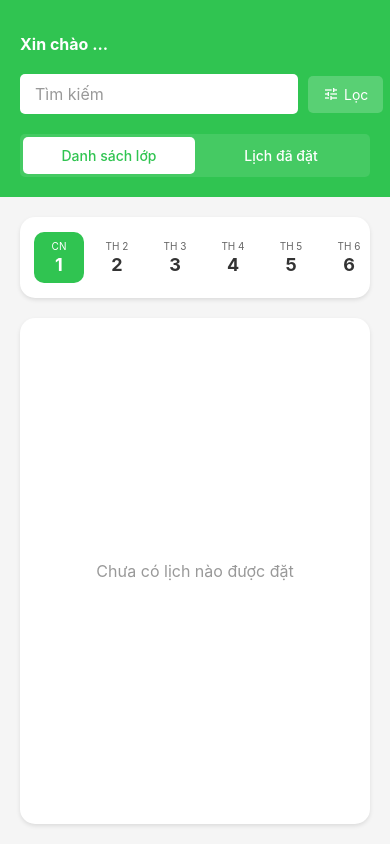
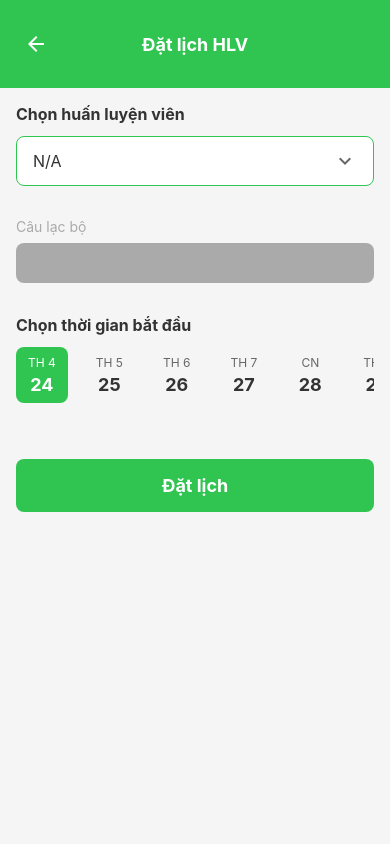
Before and after one commit to ThachTuyenNura/GymXFit, a React Native app: screen / in a window 390 px wide. Built offline with nearby package versions, Linux system fonts and the light colour scheme.

Commit message:
feat: Create Book Calender

```diff
--- a/App.tsx
+++ b/App.tsx
@@ -1,11 +1,12 @@
 import { StyleSheet, Text, View } from 'react-native'
 import React from 'react'
 import Calendar from './src/components/pt/screens/Calendar'
+import Book from './src/components/pt/screens/Book'
 
 const App = () => {
   return (
     <View style={styles.container}>
-      <Calendar />
+      <Book />
     </View>
   )
 }
--- a/src/components/pt/screens/Book.jsx
+++ b/src/components/pt/screens/Book.jsx
@@ -1,14 +1,209 @@
-import { StyleSheet, Text, View } from 'react-native'
-import React from 'react'
+import React, { useState } from 'react';
+import {
+  StyleSheet,
+  Text,
+  View,
+  TouchableOpacity,
+  ScrollView,
+  StatusBar,
+  SafeAreaView
+} from 'react-native';
+import Icon from 'react-native-vector-icons/MaterialIcons';
 
 const Book = () => {
+  const [selectedTrainer, setSelectedTrainer] = useState('');
+  const [selectedDate, setSelectedDate] = useState(24);
+
+  const weekDays = [
+    { day: 'TH 4', date: 24 },
+    { day: 'TH 5', date: 25 },
+    { day: 'TH 6', date: 26 },
+    { day: 'TH 7', date: 27 },
+    { day: 'CN', date: 28 },
+    { day: 'TH 2', date: 29 },
+    { day: 'TH 3', date: 30 },
+  ];
+
   return (
-    <View>
-      <Text>Book</Text>
-    </View>
-  )
-}
+    <SafeAreaView style={styles.container}>
+      <StatusBar backgroundColor="#8B0000" barStyle="light-content" />
 
-export default Book
+      {/* Header */}
+      <View style={styles.header}>
+        <TouchableOpacity style={styles.backButton}>
+          <Icon name="arrow-back" size={24} color="white" />
+        </TouchableOpacity>
+        <Text style={styles.headerTitle}>Đặt lịch HLV</Text>
+        <View style={styles.headerRight} />
+      </View>
 
-const styles = StyleSheet.create({})
+      <ScrollView style={styles.scrollContainer}>
+        <View style={styles.section}>
+          <Text style={styles.sectionTitle}>Chọn huấn luyện viên</Text>
+          <TouchableOpacity style={styles.dropdown}>
+            <Text style={styles.dropdownText}>
+              {selectedTrainer || 'N/A'}
+            </Text>
+            <Icon name="keyboard-arrow-down" size={24} color="#666" />
+          </TouchableOpacity>
+        </View>
+
+        <View style={styles.section}>
+          <Text style={styles.sectionTitle2}>Câu lạc bộ</Text>
+          <View style={styles.clubContainer}>
+            {/* Placeholder for club selection */}
+          </View>
+        </View>
+
+        <View style={styles.section}>
+          <Text style={styles.sectionTitle}>Chọn thời gian bắt đầu</Text>
+
+          <ScrollView
+            horizontal
+            showsHorizontalScrollIndicator={false}
+            style={styles.calendarScroll}
+          >
+            {weekDays.map((item, index) => (
+              <TouchableOpacity
+                key={index}
+                style={[
+                  styles.dayContainer,
+                  selectedDate === item.date && styles.selectedDayContainer
+                ]}
+                onPress={() => setSelectedDate(item.date)}
+              >
+                <Text style={[
+                  styles.dayText,
+                  selectedDate === item.date && styles.selectedDayText
+                ]}>
+                  {item.day}
+                </Text>
+                <Text style={[
+                  styles.dateText,
+                  selectedDate === item.date && styles.selectedDateText
+                ]}>
+                  {item.date}
+                </Text>
+              </TouchableOpacity>
+            ))}
+          </ScrollView>
+        </View>
+
+        {/* Book Button */}
+        <TouchableOpacity style={styles.bookButton}>
+          <Text style={styles.bookButtonText}>Đặt lịch</Text>
+        </TouchableOpacity>
+      </ScrollView>
+    </SafeAreaView>
+  );
+};
+
+export default Book;
+
+const styles = StyleSheet.create({
+  container: {
+    flex: 1,
+    backgroundColor: '#f5f5f5',
+  },
+  header: {
+    backgroundColor: '#30C451',
+    flexDirection: 'row',
+    alignItems: 'center',
+    paddingHorizontal: 24,
+    paddingVertical: 32,
+    justifyContent: 'space-between',
+  },
+  backButton: {
+    width: 40,
+  },
+  headerTitle: {
+    color: 'white',
+    fontSize: 18,
+    fontWeight: 'bold',
+    flex: 1,
+    textAlign: 'center',
+  },
+  headerRight: {
+    width: 40,
+  },
+  scrollContainer: {
+    flex: 1,
+    paddingHorizontal: 16,
+  },
+  section: {
+    marginVertical: 16,
+  },
+  sectionTitle: {
+    fontSize: 16,
+    fontWeight: 'bold',
+    color: '#333',
+    marginBottom: 12,
+  },
+  sectionTitle2: {
+    fontSize: 14,
+    color: '#aaaaaaff',
+    marginBottom: 8,
+  },
+  dropdown: {
+    backgroundColor: 'white',
+    borderWidth: 1,
+    borderColor: '#30C451',
+    borderRadius: 8,
+    paddingHorizontal: 16,
+    paddingVertical: 12,
+    flexDirection: 'row',
+    justifyContent: 'space-between',
+    alignItems: 'center',
+  },
+  dropdownText: {
+    fontSize: 16,
+    color: '#333',
+  },
+  clubContainer: {
+    backgroundColor: '#aaaaaaff',
+    height: 40,
+    borderRadius: 8,
+  },
+  calendarScroll: {
+    marginBottom: 20,
+  },
+  dayContainer: {
+    alignItems: 'center',
+    marginRight: 16,
+    paddingVertical: 8,
+    paddingHorizontal: 12,
+    borderRadius: 8,
+    minWidth: 50,
+  },
+  selectedDayContainer: {
+    backgroundColor: '#30C451',
+  },
+  dayText: {
+    fontSize: 12,
+    color: '#666',
+    marginBottom: 4,
+  },
+  selectedDayText: {
+    color: 'white',
+  },
+  dateText: {
+    fontSize: 18,
+    fontWeight: 'bold',
+    color: '#333',
+  },
+  selectedDateText: {
+    color: 'white',
+  },
+  bookButton: {
+    backgroundColor: '#30C451',
+    borderRadius: 8,
+    paddingVertical: 16,
+    alignItems: 'center',
+    marginVertical: 20,
+  },
+  bookButtonText: {
+    color: 'white',
+    fontSize: 18,
+    fontWeight: 'bold',
+  },
+});
```
